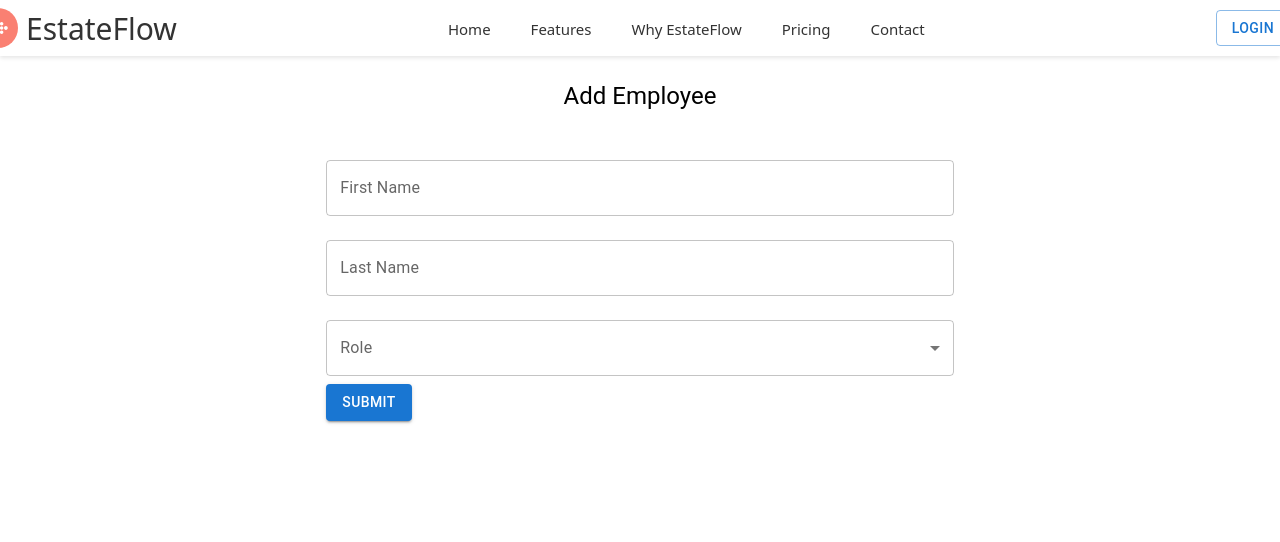
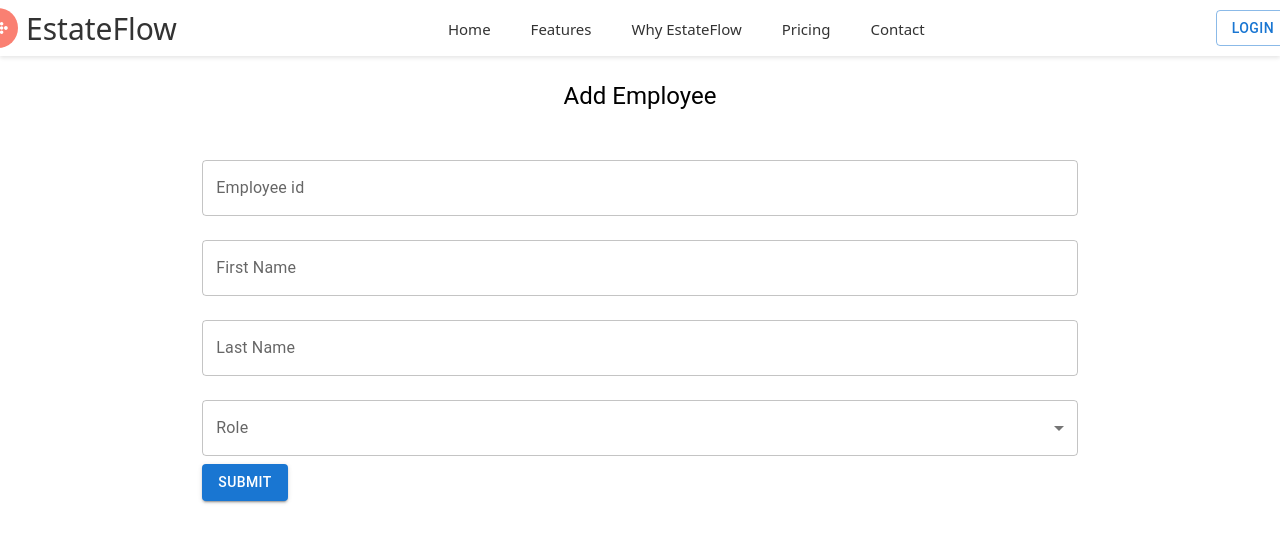
Before and after one commit to Irisvella/SOEN-390-W2024, a React (Vite) app in the folder web-app/: page /Addemployee in a window 1280 px wide. Shown: the top 542 px of the page. Built offline with nearby package versions, Linux system fonts and the light colour scheme; the HTML template or start-up script is replaced by a standard one.

Commit message:
add employee id field
for add employee form

```diff
--- a/web-app/src/pages/addemployee.jsx
+++ b/web-app/src/pages/addemployee.jsx
@@ -4,6 +4,7 @@ import { Box, Typography, TextField, Button, Select, MenuItem, FormControl, Inpu
 
 const AddEmployee = () => {
   const [employeeData, setEmployeeData] = useState({
+    employee_id: '',
     firstName: '',
     lastName: '',
     role: '',
@@ -22,6 +23,7 @@ const AddEmployee = () => {
     console.log('Employee data submitted:', employeeData);
     // Reset the form
     setEmployeeData({
+      employee_id: '',
       firstName: '',
       lastName: '',
       role: '',
@@ -36,6 +38,15 @@ const AddEmployee = () => {
           Add Employee
         </Typography>
         <form>
+        <TextField
+            fullWidth
+            label="Employee id"
+            variant="outlined"
+            name="employee_id"
+            value={employeeData.firstName}
+            onChange={handleChange}
+            margin="normal"
+          />
           <TextField
             fullWidth
             label="First Name"
```
